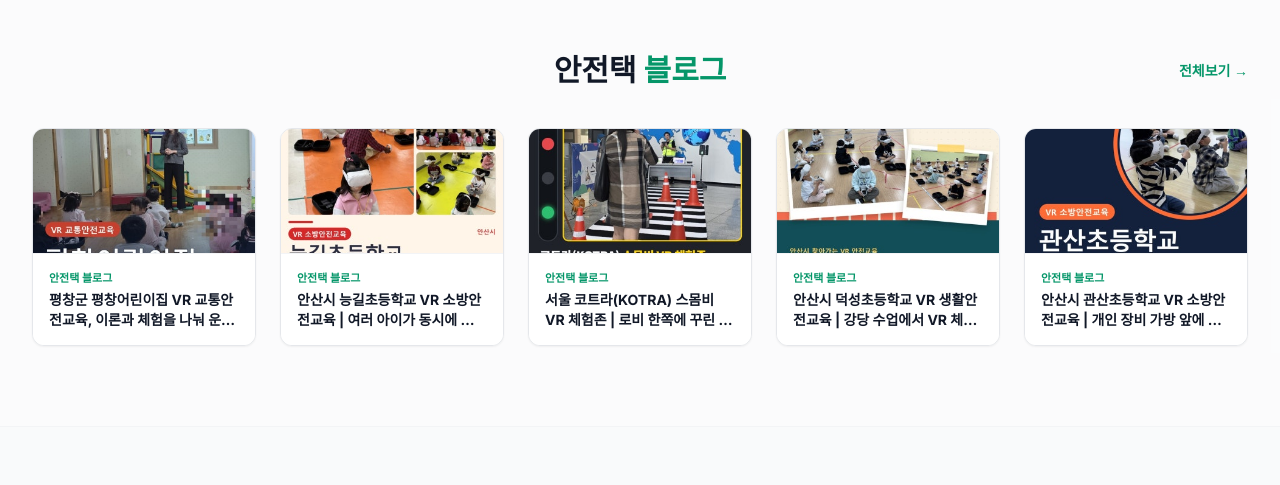
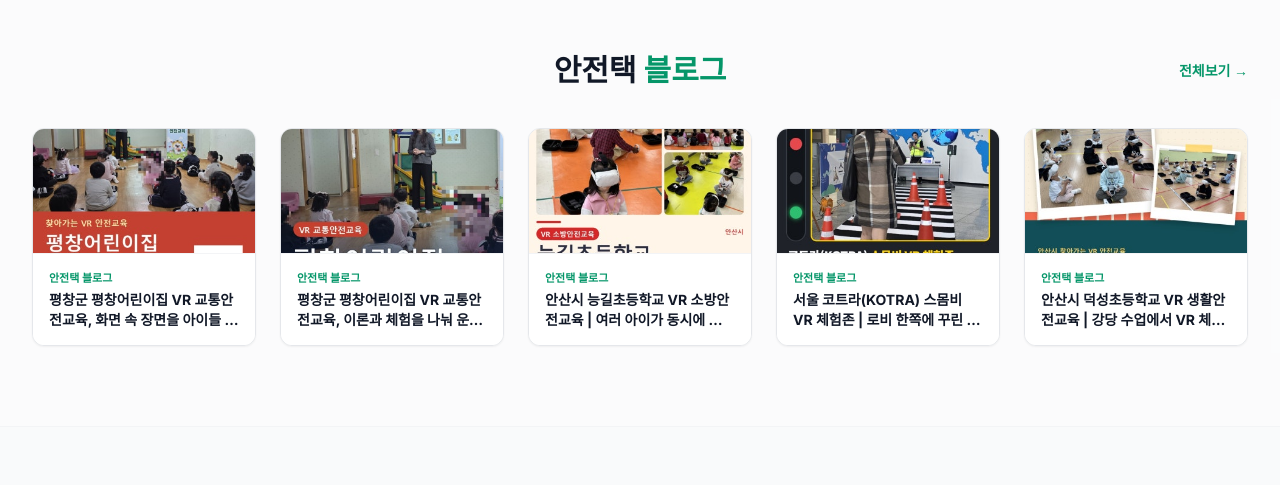
Before and after one commit to geltencorp-cpu/SFT, a plain HTML site: page index.html in a window 1280 px wide. Shown: the part 1680-2165 px from the top of the page. Drawn offline with nearby package versions, Linux system fonts and the light colour scheme.

Commit message:
chore: 자동 콘텐츠 갱신 2026-11-26 10:29

```diff
--- a/index.html
+++ b/index.html
@@ -241,6 +241,16 @@
             <div class="grid grid-cols-1 sm:grid-cols-2 md:grid-cols-3 lg:grid-cols-5 gap-6">
 <!-- BLOG_START -->
 
+            <a href="https://blog.naver.com/safe-tytech/224491053778?fromRss=true&amp;trackingCode=rss" target="_blank" rel="noopener noreferrer" class="group block cursor-pointer bg-white rounded-xl shadow-sm border border-gray-200 hover:shadow-md hover:border-brand-500 transition-all overflow-hidden flex flex-col h-full">
+                <div class="w-full aspect-video bg-gray-100 flex items-center justify-center flex-shrink-0 relative overflow-hidden border-b border-gray-100">
+                    <img src="assets/blog/224491053778.jpg" alt="블로그 썸네일" loading="lazy" referrerpolicy="no-referrer" class="w-full h-full object-cover group-hover:scale-105 transition-transform duration-500" onerror="this.onerror=null;this.src='https://images.unsplash.com/photo-1432821596592-e2c18b78144f?q=80&amp;w=400&amp;auto=format&amp;fit=crop'">
+
+                </div>
+                <div class="p-4 flex flex-col flex-grow bg-white">
+                    <p class="text-[11px] text-brand-600 font-bold mb-1">안전택 블로그</p>
+                    <h3 class="text-sm font-bold text-gray-900 group-hover:text-brand-600 transition-colors line-clamp-2 leading-snug">평창군 평창어린이집 VR 교통안전교육, 화면 속 장면을 아이들 이야기로 이어 준 방법</h3>
+                </div>
+            </a>
             <a href="https://blog.naver.com/safe-tytech/224489527004?fromRss=true&amp;trackingCode=rss" target="_blank" rel="noopener noreferrer" class="group block cursor-pointer bg-white rounded-xl shadow-sm border border-gray-200 hover:shadow-md hover:border-brand-500 transition-all overflow-hidden flex flex-col h-full">
                 <div class="w-full aspect-video bg-gray-100 flex items-center justify-center flex-shrink-0 relative overflow-hidden border-b border-gray-100">
                     <img src="assets/blog/224489527004.jpg" alt="블로그 썸네일" loading="lazy" referrerpolicy="no-referrer" class="w-full h-full object-cover group-hover:scale-105 transition-transform duration-500" onerror="this.onerror=null;this.src='https://images.unsplash.com/photo-1432821596592-e2c18b78144f?q=80&amp;w=400&amp;auto=format&amp;fit=crop'">
@@ -279,16 +289,6 @@
                 <div class="p-4 flex flex-col flex-grow bg-white">
                     <p class="text-[11px] text-brand-600 font-bold mb-1">안전택 블로그</p>
                     <h3 class="text-sm font-bold text-gray-900 group-hover:text-brand-600 transition-colors line-clamp-2 leading-snug">안산시 덕성초등학교 VR 생활안전교육 | 강당 수업에서 VR 체험까지 두 공간으로 나눠 운영한 생활안전</h3>
-                </div>
-            </a>
-            <a href="https://blog.naver.com/safe-tytech/224468035035?fromRss=true&amp;trackingCode=rss" target="_blank" rel="noopener noreferrer" class="group block cursor-pointer bg-white rounded-xl shadow-sm border border-gray-200 hover:shadow-md hover:border-brand-500 transition-all overflow-hidden flex flex-col h-full">
-                <div class="w-full aspect-video bg-gray-100 flex items-center justify-center flex-shrink-0 relative overflow-hidden border-b border-gray-100">
-                    <img src="assets/blog/224468035035.jpg" alt="블로그 썸네일" loading="lazy" referrerpolicy="no-referrer" class="w-full h-full object-cover group-hover:scale-105 transition-transform duration-500" onerror="this.onerror=null;this.src='https://images.unsplash.com/photo-1432821596592-e2c18b78144f?q=80&amp;w=400&amp;auto=format&amp;fit=crop'">
-
-                </div>
-                <div class="p-4 flex flex-col flex-grow bg-white">
-                    <p class="text-[11px] text-brand-600 font-bold mb-1">안전택 블로그</p>
-                    <h3 class="text-sm font-bold text-gray-900 group-hover:text-brand-600 transition-colors line-clamp-2 leading-snug">안산시 관산초등학교 VR 소방안전교육 | 개인 장비 가방 앞에 한 명씩 앉아 익힌 화재 대응</h3>
                 </div>
             </a>
 <!-- BLOG_END -->
```
Also changed, not shown: assets/blog/224468035035.jpg (deleted), assets/blog/224491053778.jpg (added).
